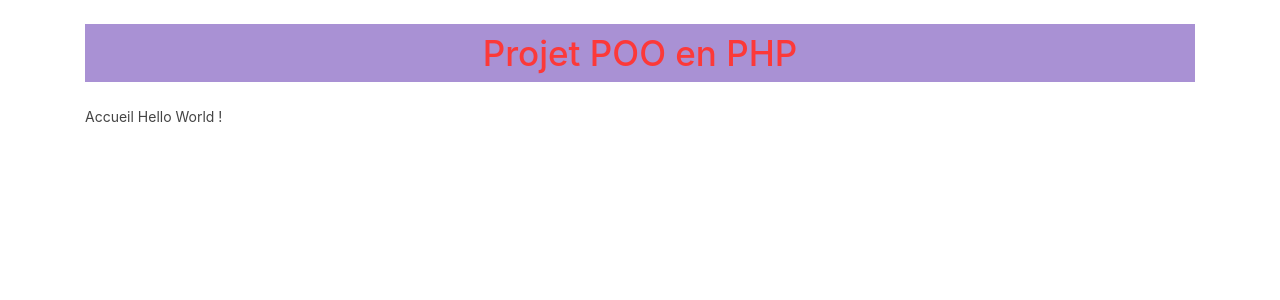
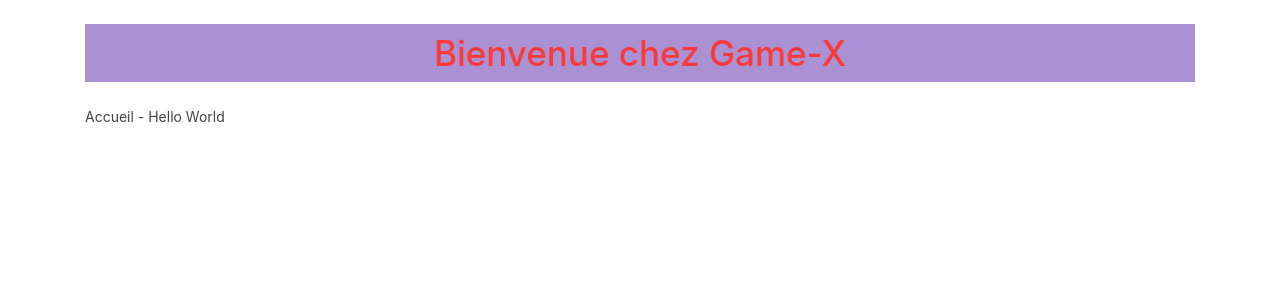
Before and after one commit to camara92/MVC-POO-PHP-FROM-SCRATCH, a PHP site: page / in a window 1280 px wide. Shown: the part 75-375 px from the top of the page. Run offline with PHP 8.4, Linux system fonts and the light colour scheme; some libraries are stand-ins or nearby versions.

Commit message:
Template de base Accueil et Games

```diff
--- a/index.php
+++ b/index.php
@@ -1,14 +1,5 @@
-
-<?php ob_start() ?>
-
-<p>Accueil Hello World ! </p>
-
-
-
 <?php
-
-$title = "Projet POO en PHP  ";
-//$content = "Projet crud en mode POO en PHP ";
-$content = ob_get_clean();
-require_once "base.html.php";
+    $content = "Accueil  - Hello World";
+    $title = "Bienvenue chez Game-X ";
+    require_once "base.html.php";
 ?>
```
Also changed, not shown: games.php (+3 -13 lines).
